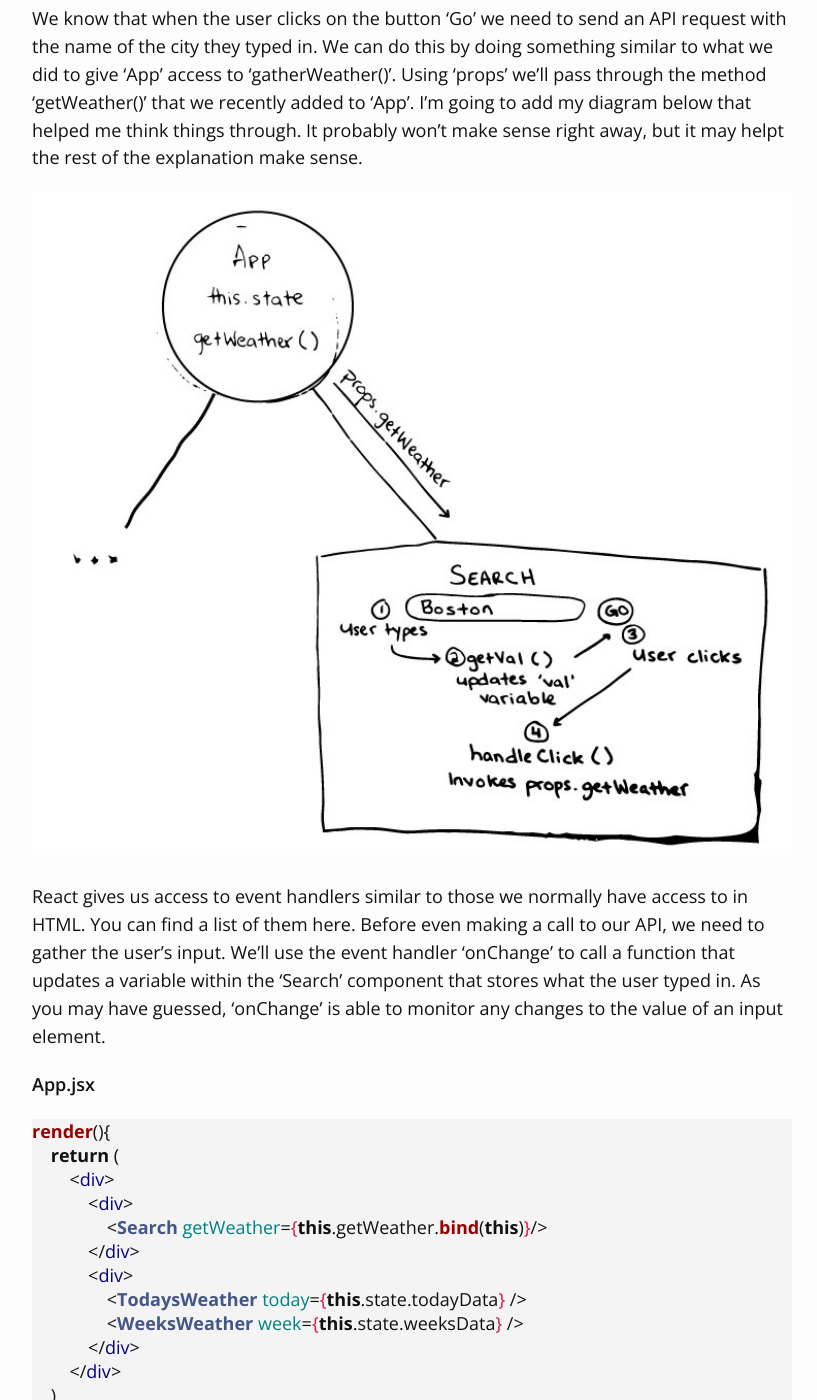
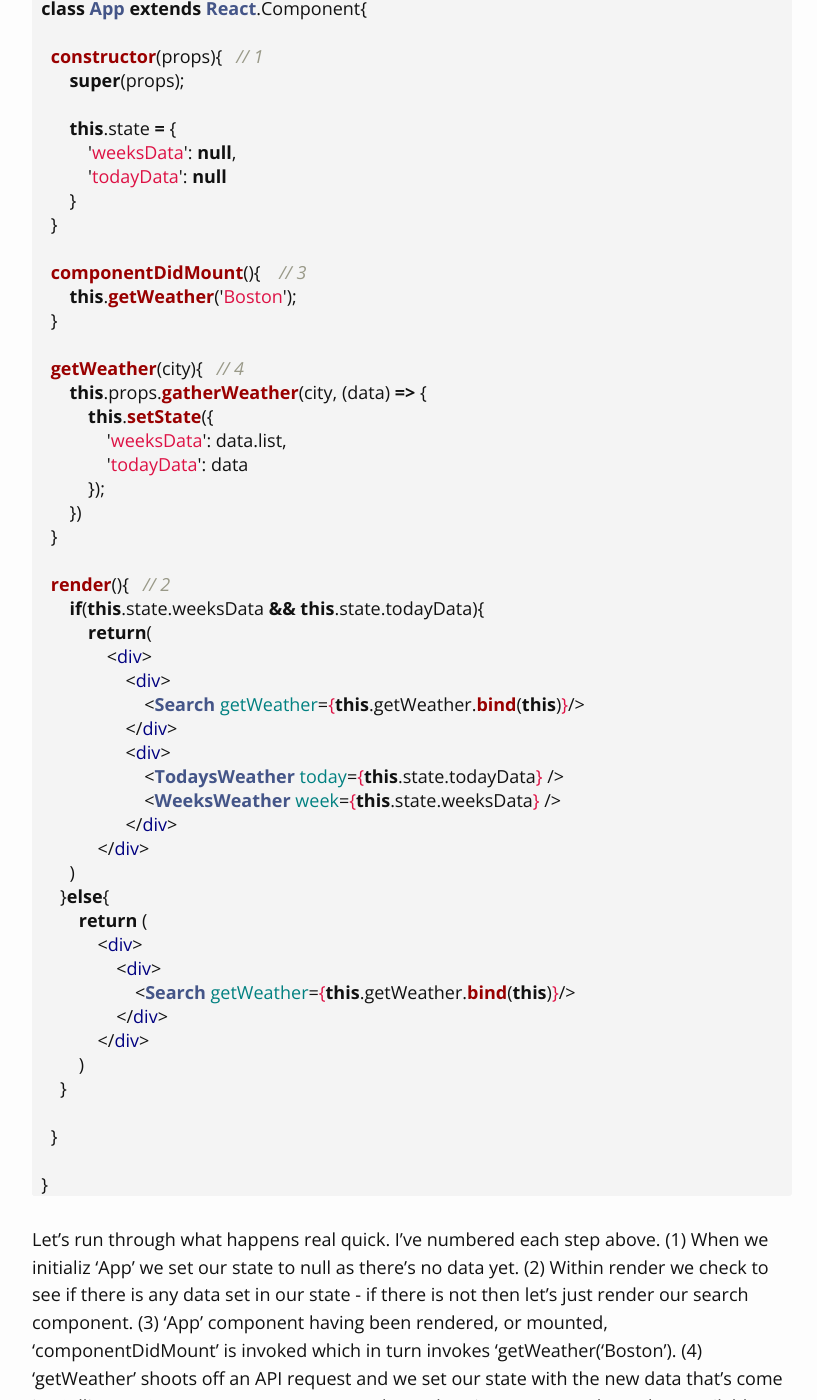
Before and after one commit to yctercero/yctercero.github.io, a Jekyll site: the page built from _posts/2016-08-14-examining-js-frameworks-libraries-react.markdown, in a window 1280 px wide and 1400 px high, scrolled down 12512 px. Shown: the whole window, without its empty margins (228-1045 px from the left). Built offline with Jekyll 4.4.1, drawn with Linux system fonts in a browser that asks for light colours; some of the changed text lies outside the part shown.

Commit message:
added a bit

```diff
--- a/_posts/2016-08-14-examining-js-frameworks-libraries-react.markdown
+++ b/_posts/2016-08-14-examining-js-frameworks-libraries-react.markdown
@@ -334,6 +334,66 @@ Now 'App' has access to 'gatherWeather()' and can invoke it anytime it needs to
 
 What's with the 'this.setState()' method? Well, just as 'App' was able to access 'state' after we refactored it, it is also able to access 'setState()'. This method is used to update the info within 'state,' and React, once it sees 'setState()' was invoked, invokes the 'render()' method within 'App.js'. What's great is that you don't have to worry about then letting 'App''s children know that the data has changed, React does that for you.
 
+One last note here. Before we had initialized our sate with dummy data, but now that we have our API set up, we can go back and change that. Our 'App''s state will initiate as null, as there initially is no data before any API requests. So how would we get our first API request sent out?
+
+React offers a couple methods that check on whether components have been 'mounted' or rendered. I went ahead and used 'componentDidMount' which is invoked immediately after our 'App' component renders. Within 'componentDidMount' I asked that it invoke 'getWeather' and passed in a value for city of 'Boston'.
+
+**App.jsx**
+{% highlight jsx %}
+  class App extends React.Component{
+
+    constructor(props){   // 1
+        super(props);
+
+        this.state = {
+            'weeksData': null,
+            'todayData': null
+        }
+    }
+
+    componentDidMount(){    // 3
+        this.getWeather('Boston');
+    }
+
+    getWeather(city){   // 4
+        this.props.gatherWeather(city, (data) => {
+            this.setState({
+                'weeksData': data.list,
+                'todayData': data
+            });
+        })
+    }
+
+    render(){   // 2
+        if(this.state.weeksData && this.state.todayData){
+            return(
+                <div>
+                    <div>
+                        <Search getWeather={this.getWeather.bind(this)}/>
+                    </div>
+                    <div>
+                        <TodaysWeather today={this.state.todayData} />
+                        <WeeksWeather week={this.state.weeksData} />
+                    </div>
+              </div>
+        )
+      }else{
+          return (
+              <div>
+                  <div>
+                      <Search getWeather={this.getWeather.bind(this)}/>
+                  </div>
+              </div>
+          )
+      }
+
+    }
+
+  }
+{% endhighlight %}
+
+Let's run through what happens real quick. I've numbered each step above. (1) When we initializ 'App' we set our state to null as there's no data yet. (2) Within render we check to see if there is any data set in our state - if there is not then let's just render our search component. (3) 'App' component having been rendered, or mounted, 'componentDidMount' is invoked which in turn invokes 'getWeather('Boston'). (4) 'getWeather' shoots off an API request and we set our state with the new data that's come in. Calling 'setState' causes 'App' to re-render and seeing as we now have data available, we render all our components.
+
 As far as API integration goes - that was pretty seemless. We simply created a function, 'gatherWeather(),' to make API requests, passed access to the function to 'App' using 'props', and created a method within 'App' responsible for invoking 'gatherWeather()' and updating our 'state'.
 
 ### Adding Search
```
